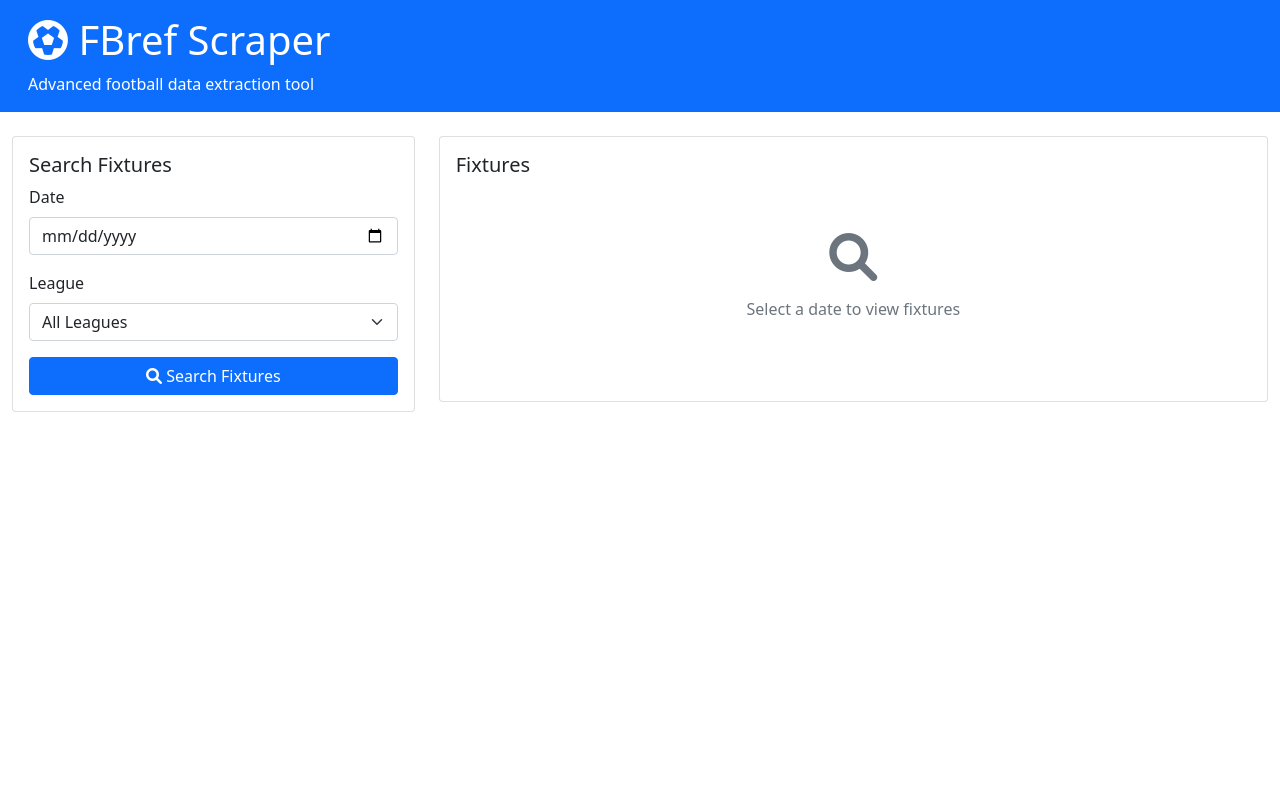
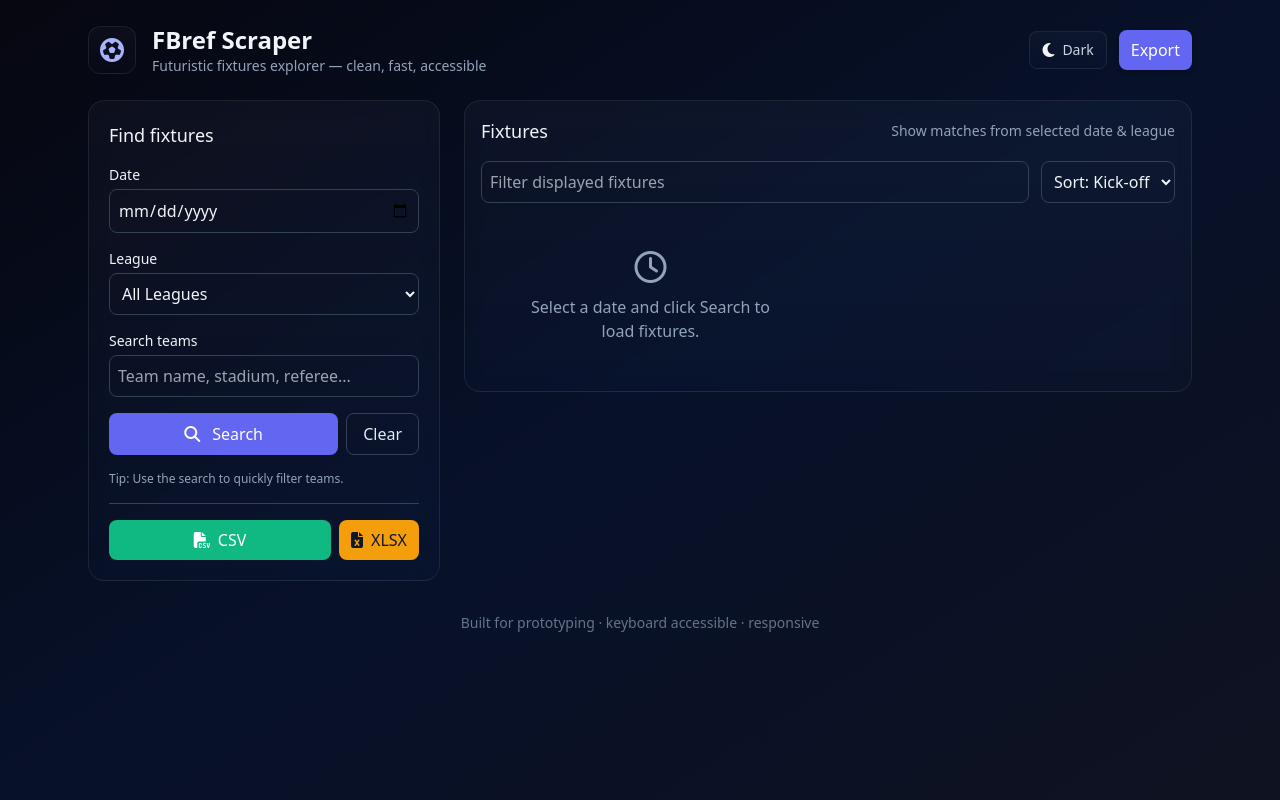
Before and after one commit to ProfLedman/Football_data_scraping, a Python web app: template app/templates/index.html in a window 1280 px wide. Run offline with Jinja, Linux system fonts and the light colour scheme; the template is opened without the code that fills it, so the values that code supplies are empty; some libraries are stand-ins or nearby versions.

Commit message:
enhance UI including buttons

```diff
--- a/app/templates/index.html
+++ b/app/templates/index.html
@@ -1,35 +1,88 @@
-<!DOCTYPE html>
+<!doctype html>
 <html lang="en">
 <head>
-    <meta charset="UTF-8">
-    <meta name="viewport" content="width=device-width, initial-scale=1.0">
-    <title>FBref Scraper</title>
-    <link href="https://cdn.jsdelivr.net/npm/bootstrap@5.1.3/dist/css/bootstrap.min.css" rel="stylesheet">
-    <link href="https://cdnjs.cloudflare.com/ajax/libs/font-awesome/6.0.0/css/all.min.css" rel="stylesheet">
-    <link href="/static/css/style.css" rel="stylesheet">
+  <meta charset="utf-8" />
+  <meta name="viewport" content="width=device-width,initial-scale=1" />
+  <title>FBref Scraper — Futuristic UI</title>
+
+  <!-- Tailwind CDN (good for prototype). Replace with compiled Tailwind for production -->
+  <script src="https://cdn.tailwindcss.com"></script>
+  <script>
+    tailwind.config = {
+      darkMode: 'class',
+      theme: {
+        extend: {
+          colors: { glass: 'rgba(255,255,255,0.06)' },
+          dropShadow: { 'soft': '0 6px 18px rgba(13, 17, 23, 0.24)' }
+        }
+      }
+    }
+  </script>
+
+  <!-- Icons -->
+  <link rel="stylesheet" href="https://cdnjs.cloudflare.com/ajax/libs/font-awesome/6.4.0/css/all.min.css" crossorigin="anonymous">
+
+  <style>
+    :root { --glass-bg: rgba(255,255,255,0.06); --glass-border: rgba(255,255,255,0.08); }
+    .glass {
+      background: linear-gradient(180deg, rgba(255,255,255,0.03), rgba(255,255,255,0.01));
+      backdrop-filter: blur(8px) saturate(110%);
+      -webkit-backdrop-filter: blur(8px) saturate(110%);
+      border: 1px solid var(--glass-border);
+    }
+    .focus-ring:focus {
+      outline: 3px solid rgba(99,102,241,0.18);
+      outline-offset: 2px;
+    }
+    @keyframes shimmer { 0% { background-position: -400px 0 } 100% { background-position: 400px 0 } }
+    .skeleton {
+      background: linear-gradient(90deg, rgba(255,255,255,0.03) 25%, rgba(255,255,255,0.06) 50%, rgba(255,255,255,0.03) 75%);
+      background-size: 800px 100%;
+      animation: shimmer 1.2s linear infinite;
+    }
+    .card-lift { transition: transform .25s ease, box-shadow .25s ease; }
+    .card-lift:hover { transform: translateY(-6px); box-shadow: 0 10px 30px rgba(2,6,23,0.35); }
+    @media (max-width: 640px) { .desktop-only { display: none; } }
+  </style>
 </head>
-<body>
-    <div class="container-fluid">
-        <header class="row bg-primary text-white p-3 mb-4">
-            <div class="col">
-                <h1><i class="fas fa-futbol"></i> FBref Scraper</h1>
-                <p class="mb-0">Advanced football data extraction tool</p>
+<body class="bg-gradient-to-br from-[#060710] via-[#071129] to-[#0f1220] text-slate-100 min-h-screen">
+
+  <div class="max-w-6xl mx-auto p-6">
+    <!-- Header -->
+    <header class="flex items-center justify-between mb-6">
+      <div class="flex items-center gap-4">
+        <div class="w-12 h-12 rounded-xl glass flex items-center justify-center text-2xl text-indigo-300 shadow-soft">
+          <i class="fas fa-futbol"></i>
+        </div>
+        <div>
+          <h1 class="text-2xl font-semibold">FBref Scraper</h1>
+          <p class="text-slate-400 text-sm">Futuristic fixtures explorer — clean, fast, accessible</p>
+        </div>
+      </div>
+      <div class="flex items-center gap-3">
+        <button id="dark-toggle" class="inline-flex items-center gap-2 px-3 py-2 rounded-lg glass focus-ring" aria-pressed="false" title="Toggle dark/light">
+          <i class="fa-solid fa-moon"></i>
+          <span class="desktop-only text-sm text-slate-300">Dark</span>
+        </button>
+        <nav aria-label="Top actions" class="inline-flex items-center gap-2">
+          <button id="export-btn" class="bg-indigo-500 hover:bg-indigo-600 active:scale-95 text-white px-3 py-2 rounded-lg shadow-md focus-ring" title="Export displayed fixtures">Export</button>
+        </nav>
       </div>
     </header>
 
-        <div class="row">
-            <div class="col-md-4">
-                <div class="card">
-                    <div class="card-body">
-                        <h5 class="card-title">Search Fixtures</h5>
-                        <form id="search-form">
-                            <div class="mb-3">
-                                <label for="date-selector" class="form-label">Date</label>
-                                <input type="date" id="date-selector" class="form-control" required>
+    <main class="grid grid-cols-1 md:grid-cols-3 gap-6">
+      <!-- Sidebar controls -->
+      <aside class="md:col-span-1 glass rounded-2xl p-5 shadow-soft" aria-labelledby="filters-heading">
+        <h2 id="filters-heading" class="text-lg font-medium mb-3">Find fixtures</h2>
+        <form id="search-form" class="space-y-4" aria-describedby="filters-desc">
+          <p id="filters-desc" class="sr-only">Choose date, league and refine results</p>
+          <div>
+            <label for="date" class="text-sm mb-1 block">Date</label>
+            <input id="date" name="date" type="date" class="w-full p-2 rounded-lg bg-transparent border border-slate-700 focus:ring-2 focus:ring-indigo-400 focus:outline-none focus:ring-offset-0 focus:border-indigo-400" aria-label="Select date" />
           </div>
-                            <div class="mb-3">
-                                <label for="league-selector" class="form-label">League</label>
-                                <select id="league-selector" class="form-select">
+          <div>
+            <label for="league" class="text-sm mb-1 block">League</label>
+            <select id="league" name="league" class="w-full p-2 rounded-lg bg-transparent border border-slate-700 focus:ring-2 focus:ring-indigo-400 focus:outline-none" aria-label="Select league">
               <option value="">All Leagues</option>
               <option value="9">Premier League</option>
               <option value="12">La Liga</option>
@@ -38,30 +91,68 @@
               <option value="13">Ligue 1</option>
             </select>
           </div>
-                            <button type="submit" class="btn btn-primary w-100">
-                                <i class="fas fa-search"></i> Search Fixtures
+          <div>
+            <label for="search" class="text-sm mb-1 block">Search teams</label>
+            <input id="search" name="search" type="search" placeholder="Team name, stadium, referee..." class="w-full p-2 rounded-lg bg-transparent border border-slate-700 focus:ring-2 focus:ring-indigo-400 focus:outline-none" aria-label="Search fixtures" />
+          </div>
+          <div class="flex gap-2">
+            <button type="submit" id="fetch-btn" class="flex-1 px-4 py-2 rounded-lg bg-indigo-500 hover:bg-indigo-600 text-white font-medium focus-ring" aria-live="polite">
+              <i class="fa-solid fa-magnifying-glass mr-2"></i> Search
             </button>
+            <button type="button" id="clear-btn" class="px-4 py-2 rounded-lg border border-slate-700 text-slate-200 hover:bg-slate-800 focus-ring" title="Clear filters">Clear</button>
+          </div>
+          <div class="mt-2 text-xs text-slate-400">Tip: Use the search to quickly filter teams.</div>
         </form>
+        <hr class="my-4 border-slate-700" />
+        <div class="flex gap-2">
+          <button id="export-csv" class="flex-1 px-3 py-2 rounded-lg bg-emerald-500 hover:bg-emerald-600 text-white focus-ring"><i class="fa-solid fa-file-csv mr-2"></i>CSV</button>
+          <button id="export-xlsx" class="px-3 py-2 rounded-lg bg-amber-500 hover:bg-amber-600 text-slate-900 focus-ring"><i class="fa-solid fa-file-excel mr-2"></i>XLSX</button>
+        </div>
+      </aside>
+
+      <!-- Fixtures list -->
+      <section id="fixtures-panel" class="md:col-span-2">
+        <div class="glass rounded-2xl p-4 shadow-soft">
+          <div class="flex items-center justify-between mb-4">
+            <h2 class="text-lg font-medium">Fixtures</h2>
+            <div class="text-sm text-slate-400">Show matches from selected date &amp; league</div>
+          </div>
+          <div id="status" class="mb-3" aria-live="polite"></div>
+          <div class="flex items-center gap-3 mb-4">
+            <input id="local-search" placeholder="Filter displayed fixtures" class="flex-1 p-2 rounded-lg bg-transparent border border-slate-700 focus:ring-2 focus:ring-indigo-400 focus:outline-none" aria-label="Filter displayed fixtures" />
+            <select id="sort" class="p-2 rounded-lg bg-transparent border border-slate-700" aria-label="Sort fixtures">
+              <option value="time">Sort: Kick-off</option>
+              <option value="home">Home team</option>
+              <option value="away">Away team</option>
+            </select>
+          </div>
+          <div id="fixtures" class="grid grid-cols-1 sm:grid-cols-2 gap-4">
+            <div id="empty-state" class="w-full p-8 text-center text-slate-400">
+              <i class="fa-regular fa-clock fa-2x mb-3"></i>
+              <p>Select a date and click Search to load fixtures.</p>
             </div>
           </div>
         </div>
+      </section>
+    </main>
 
-            <div class="col-md-8">
-                <div class="card">
-                    <div class="card-body">
-                        <h5 class="card-title">Fixtures</h5>
-                        <div id="fixtures-container">
-                            <div class="text-center py-5 text-muted">
-                                <i class="fas fa-search fa-3x mb-3"></i>
-                                <p>Select a date to view fixtures</p>
-                            </div>
-                        </div>
-                    </div>
-                </div>
-            </div>
-        </div>
+    <footer class="mt-8 text-center text-slate-500 text-sm">Built for prototyping · keyboard accessible · responsive</footer>
   </div>
 
-    <script src="/static/js/app.js"></script>
+  <!-- Minimal JS for dark mode toggle (optional, remove if not needed) -->
+  <script>
+    document.addEventListener('DOMContentLoaded', ()=>{
+      const darkToggle = document.getElementById('dark-toggle');
+      if(darkToggle){
+        darkToggle.addEventListener('click', ()=>{
+          document.documentElement.classList.toggle('dark');
+          const pressed = darkToggle.getAttribute('aria-pressed') === 'true';
+          darkToggle.setAttribute('aria-pressed', String(!pressed));
+        });
+      }
+      // Keyboard shortcut for search (optional)
+      document.addEventListener('keydown', (e)=>{ if(e.key === '/') { e.preventDefault(); document.getElementById('search').focus(); } });
+    });
+  </script>
 </body>
 </html>
```
Lines whose indentation alone changed are shown as unchanged.
